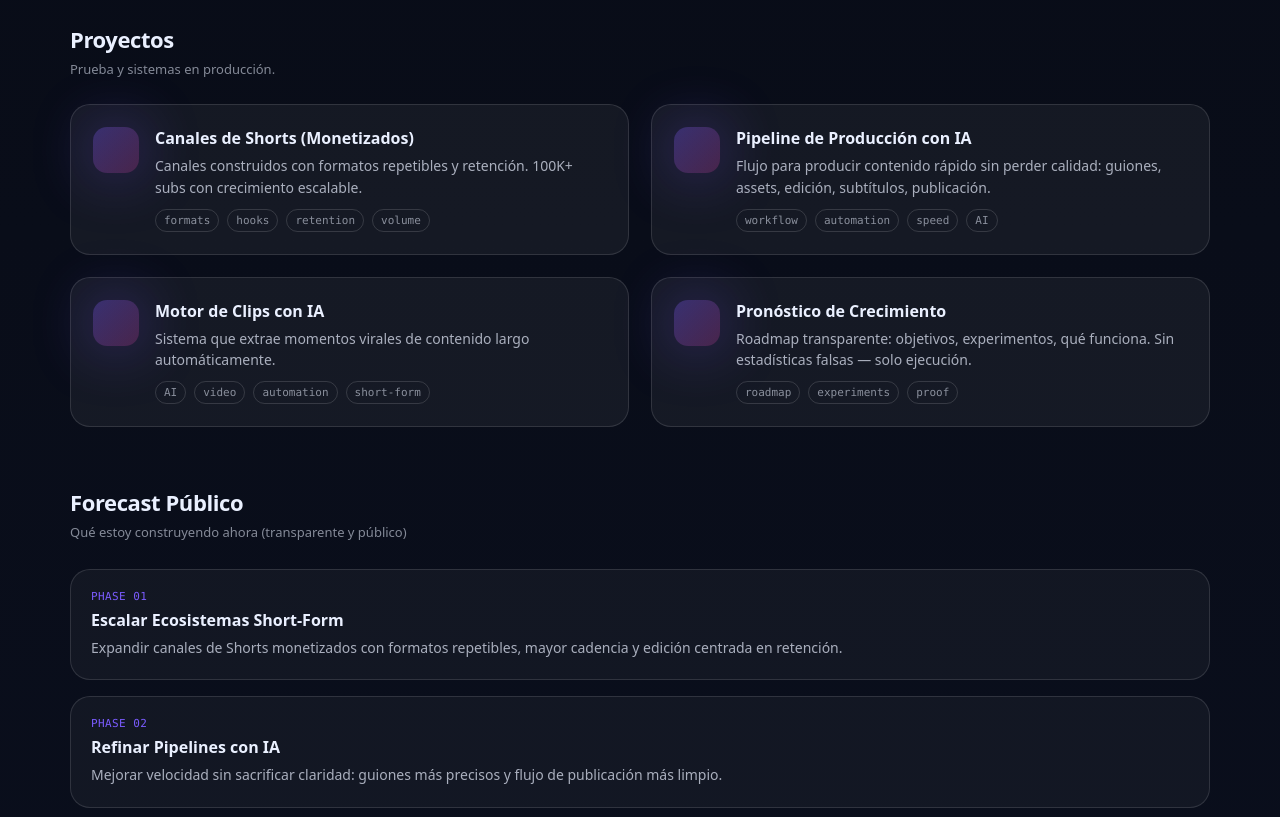
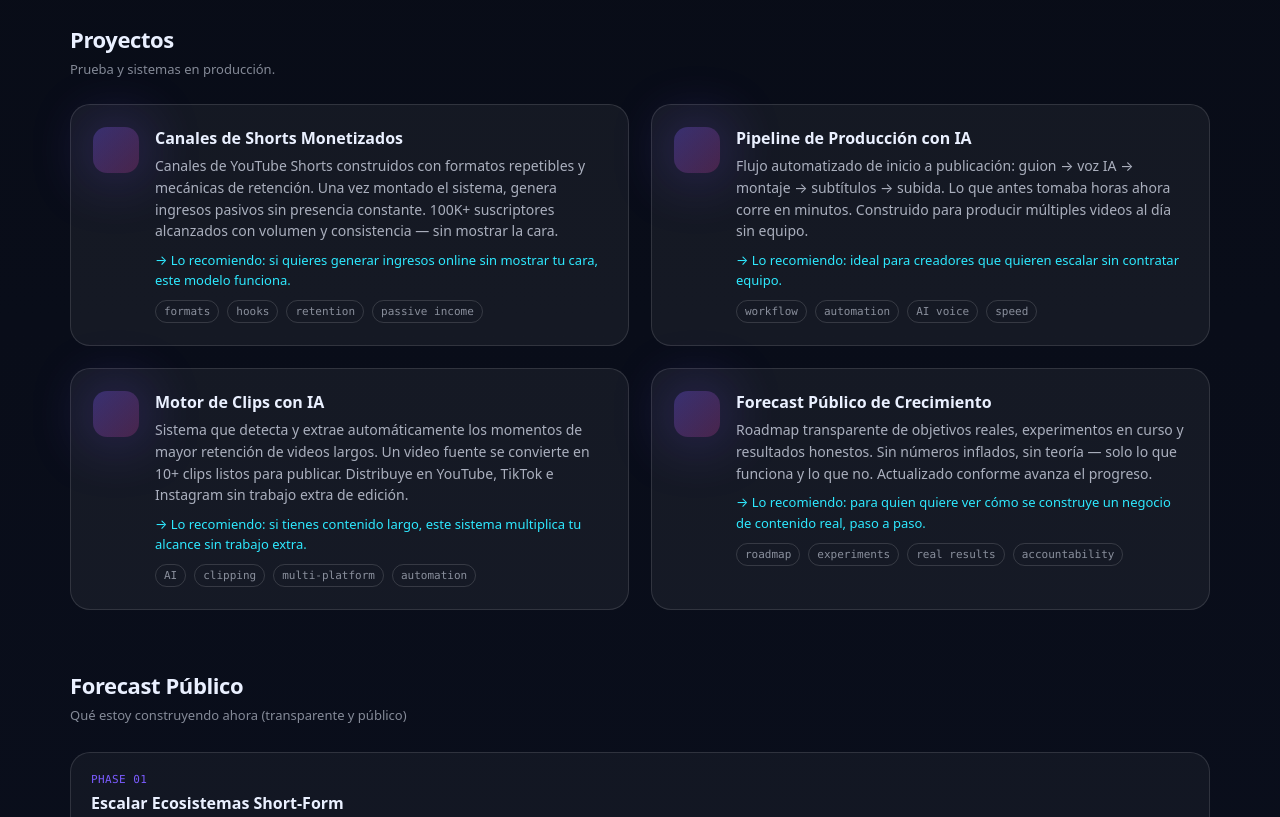
Before and after one commit to itzjk/itzael, a plain HTML site: page index.html in a window 1280 px wide. Shown: the part 1340-2157 px from the top of the page. Drawn offline with Linux system fonts and the light colour scheme.

Commit message:
content: show email in contact, add value info + recommendation to each project

```diff
--- a/index.html
+++ b/index.html
@@ -540,33 +540,37 @@
       <div class="proj">
         <div class="badge"></div>
         <div>
-          <h3 data-en="Shorts Channels (Monetized)" data-es="Canales de Shorts (Monetizados)">Canales de Shorts (Monetizados)</h3>
-          <p data-en="Channels built around repeatable formats and retention mechanics. 100K+ subscribers through consistent output and scalable growth." data-es="Canales construidos alrededor de formatos repetibles y mecánicas de retención. 100K+ suscriptores mediante producción consistente y crecimiento escalable.">Canales construidos con formatos repetibles y retención. 100K+ subs con crecimiento escalable.</p>
-          <div class="meta"><span>formats</span><span>hooks</span><span>retention</span><span>volume</span></div>
+          <h3 data-en="Monetized Shorts Channels" data-es="Canales de Shorts Monetizados">Canales de Shorts Monetizados</h3>
+          <p data-en="YouTube Shorts channels built on repeatable formats and retention mechanics. Once the system runs, it generates passive income without constant presence. 100K+ subscribers reached through volume and consistency — no face required." data-es="Canales de YouTube Shorts construidos con formatos repetibles y mecánicas de retención. Una vez montado el sistema, genera ingresos pasivos sin presencia constante. 100K+ suscriptores alcanzados con volumen y consistencia — sin mostrar la cara.">Canales de YouTube Shorts construidos con formatos repetibles y mecánicas de retención. Una vez montado el sistema, genera ingresos pasivos sin presencia constante. 100K+ suscriptores alcanzados con volumen y consistencia — sin mostrar la cara.</p>
+          <p style="margin-top:8px;font-size:13px;color:var(--accentC);" data-en="→ Recommended: if you want to generate income online without showing your face, this model works." data-es="→ Lo recomiendo: si quieres generar ingresos online sin mostrar tu cara, este modelo funciona.">→ Lo recomiendo: si quieres generar ingresos online sin mostrar tu cara, este modelo funciona.</p>
+          <div class="meta"><span>formats</span><span>hooks</span><span>retention</span><span>passive income</span></div>
         </div>
       </div>
       <div class="proj">
         <div class="badge"></div>
         <div>
           <h3 data-en="AI Production Pipeline" data-es="Pipeline de Producción con IA">Pipeline de Producción con IA</h3>
-          <p data-en="Workflow to produce content faster without killing quality: scripting, assets, editing rhythm, captions, publishing." data-es="Flujo para producir contenido rápido sin perder calidad: guiones, assets, edición, subtítulos, publicación.">Flujo para producir contenido rápido sin perder calidad: guiones, assets, edición, subtítulos, publicación.</p>
-          <div class="meta"><span>workflow</span><span>automation</span><span>speed</span><span>AI</span></div>
+          <p data-en="Automated flow from start to publish: script → AI voice → video assembly → captions → upload. What used to take hours now runs in minutes. Built to produce multiple videos per day without a team." data-es="Flujo automatizado de inicio a publicación: guion → voz IA → montaje → subtítulos → subida. Lo que antes tomaba horas ahora corre en minutos. Construido para producir múltiples videos al día sin equipo.">Flujo automatizado de inicio a publicación: guion → voz IA → montaje → subtítulos → subida. Lo que antes tomaba horas ahora corre en minutos. Construido para producir múltiples videos al día sin equipo.</p>
+          <p style="margin-top:8px;font-size:13px;color:var(--accentC);" data-en="→ Recommended: ideal for creators who want to scale output without hiring." data-es="→ Lo recomiendo: ideal para creadores que quieren escalar sin contratar equipo.">→ Lo recomiendo: ideal para creadores que quieren escalar sin contratar equipo.</p>
+          <div class="meta"><span>workflow</span><span>automation</span><span>AI voice</span><span>speed</span></div>
         </div>
       </div>
       <div class="proj">
         <div class="badge"></div>
         <div>
           <h3 data-en="AI Clipping Engine" data-es="Motor de Clips con IA">Motor de Clips con IA</h3>
-          <p data-en="Automated system that identifies and extracts viral moments from long-form content. One video in, dozens of platform-optimized clips out." data-es="Sistema automatizado que identifica y extrae momentos virales de contenido largo. Un video entra, docenas de clips optimizados salen.">Sistema que extrae momentos virales de contenido largo automáticamente.</p>
-          <div class="meta"><span>AI</span><span>video</span><span>automation</span><span>short-form</span></div>
+          <p data-en="System that automatically detects and extracts the highest-retention moments from long videos. One source video becomes 10+ platform-ready clips. Distributes across YouTube, TikTok, and Instagram without extra editing work." data-es="Sistema que detecta y extrae automáticamente los momentos de mayor retención de videos largos. Un video fuente se convierte en 10+ clips listos para publicar. Distribuye en YouTube, TikTok e Instagram sin trabajo extra de edición.">Sistema que detecta y extrae automáticamente los momentos de mayor retención de videos largos. Un video fuente se convierte en 10+ clips listos para publicar. Distribuye en YouTube, TikTok e Instagram sin trabajo extra de edición.</p>
+          <p style="margin-top:8px;font-size:13px;color:var(--accentC);" data-en="→ Recommended: if you have long-form content, this system multiplies your reach with zero extra effort." data-es="→ Lo recomiendo: si tienes contenido largo, este sistema multiplica tu alcance sin trabajo extra.">→ Lo recomiendo: si tienes contenido largo, este sistema multiplica tu alcance sin trabajo extra.</p>
+          <div class="meta"><span>AI</span><span>clipping</span><span>multi-platform</span><span>automation</span></div>
         </div>
       </div>
       <div class="proj">
         <div class="badge"></div>
         <div>
-          <h3 data-en="Growth Forecast (Public)" data-es="Pronóstico de Crecimiento">Pronóstico de Crecimiento</h3>
-          <p data-en="Transparent roadmap: targets, experiments, what's working. No fake stats — just execution." data-es="Roadmap transparente: objetivos, experimentos, qué funciona. Sin estadísticas falsas — solo ejecución.">Roadmap transparente: objetivos, experimentos, qué funciona. Sin estadísticas falsas — solo ejecución.</p>
-          <div class="meta"><span>roadmap</span><span>experiments</span><span>proof</span></div>
+          <h3 data-en="Public Growth Forecast" data-es="Forecast Público de Crecimiento">Forecast Público de Crecimiento</h3>
+          <p data-en="Transparent roadmap of real targets, live experiments, and honest results. No inflated numbers, no theory — just what's actually working and what isn't. Updated as progress happens." data-es="Roadmap transparente de objetivos reales, experimentos en curso y resultados honestos. Sin números inflados, sin teoría — solo lo que funciona y lo que no. Actualizado conforme avanza el progreso.">Roadmap transparente de objetivos reales, experimentos en curso y resultados honestos. Sin números inflados, sin teoría — solo lo que funciona y lo que no. Actualizado conforme avanza el progreso.</p>
+          <p style="margin-top:8px;font-size:13px;color:var(--accentC);" data-en="→ Recommended: for anyone who wants to see how a real content business gets built step by step." data-es="→ Lo recomiendo: para quien quiere ver cómo se construye un negocio de contenido real, paso a paso.">→ Lo recomiendo: para quien quiere ver cómo se construye un negocio de contenido real, paso a paso.</p>
+          <div class="meta"><span>roadmap</span><span>experiments</span><span>real results</span><span>accountability</span></div>
         </div>
       </div>
     </div>
@@ -612,7 +616,7 @@
       <p class="sub" style="max-width:none;margin:0 0 18px;" data-en="For collaborations, brand work, or growth systems — DM or email." data-es="Para colaboraciones, proyectos de marca o sistemas de crecimiento — DM o email.">Para colaboraciones, proyectos de marca o sistemas de crecimiento — DM o email.</p>
       <div class="cta">
         <a class="btn primary" href="https://www.instagram.com/nnedkz" target="_blank" rel="noreferrer">Instagram <span class="pill">dm</span></a>
-        <a class="btn" href="mailto:itzaelanzk@gmail.com">Email <span class="pill" data-en="contact" data-es="contacto">contacto</span></a>
+        <a class="btn" href="mailto:itzaelanzk@gmail.com">itzaelanzk@gmail.com <span class="pill" data-en="email" data-es="email">email</span></a>
         <a class="btn" href="https://www.tiktok.com/@lzkszk" target="_blank" rel="noreferrer">TikTok <span class="pill" data-en="follow" data-es="seguir">seguir</span></a>
       </div>
     </div>
```
